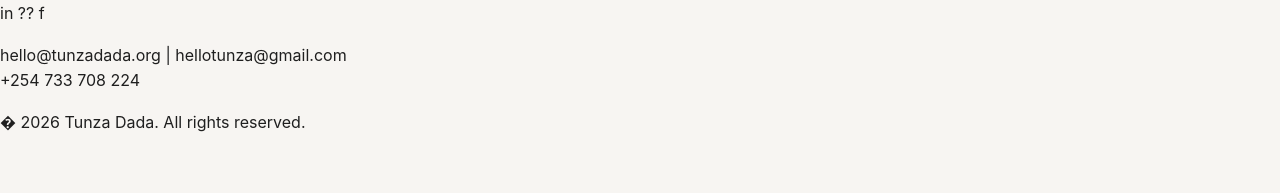
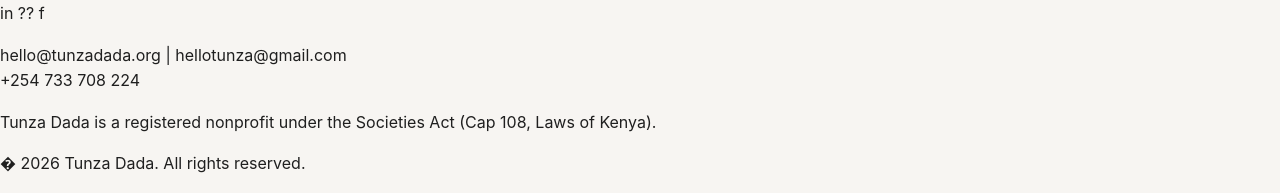
Before and after one commit to Layson254/Tunza-web, a website: page src/pages/donate.html in a window 1280 px wide. Shown: the part 1414-1607 px from the top of the page. Before the commit the page ends 1565 px from the top, so only its background shows below. Drawn offline with nearby package versions, Linux system fonts and the light colour scheme.

Commit message:
Update footer and registration number for Tunza Dada

```diff
--- a/src/pages/donate.html
+++ b/src/pages/donate.html
@@ -99,8 +99,9 @@
                 <div class=\"footer-contact\">
                     <p>hello@tunzadada.org | hellotunza@gmail.com<br>+254 733 708 224</p>
                 </div>
-            </div>
-            <div class=\"footer-copyright\">
+            </div>            <div class="footer-legal">
+                <p>Tunza Dada is a registered nonprofit under the Societies Act (Cap 108, Laws of Kenya).</p>
+            </div>            <div class=\"footer-copyright\">
                 <p>� 2026 Tunza Dada. All rights reserved.</p>
             </div>
         </div>
```
Also changed, not shown: src/pages/about.html (+4 -3 lines), src/pages/contact.html (+3 -2 lines), src/pages/programs.html (+3 -2 lines), src/pages/thank-you.html (+3 -2 lines).
